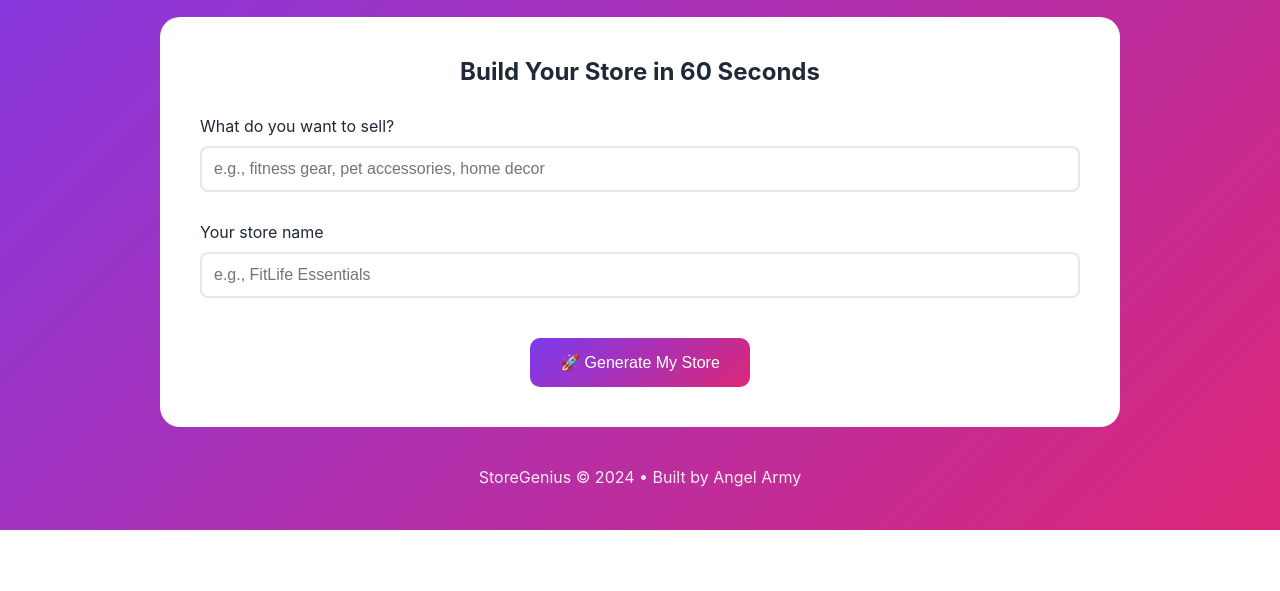
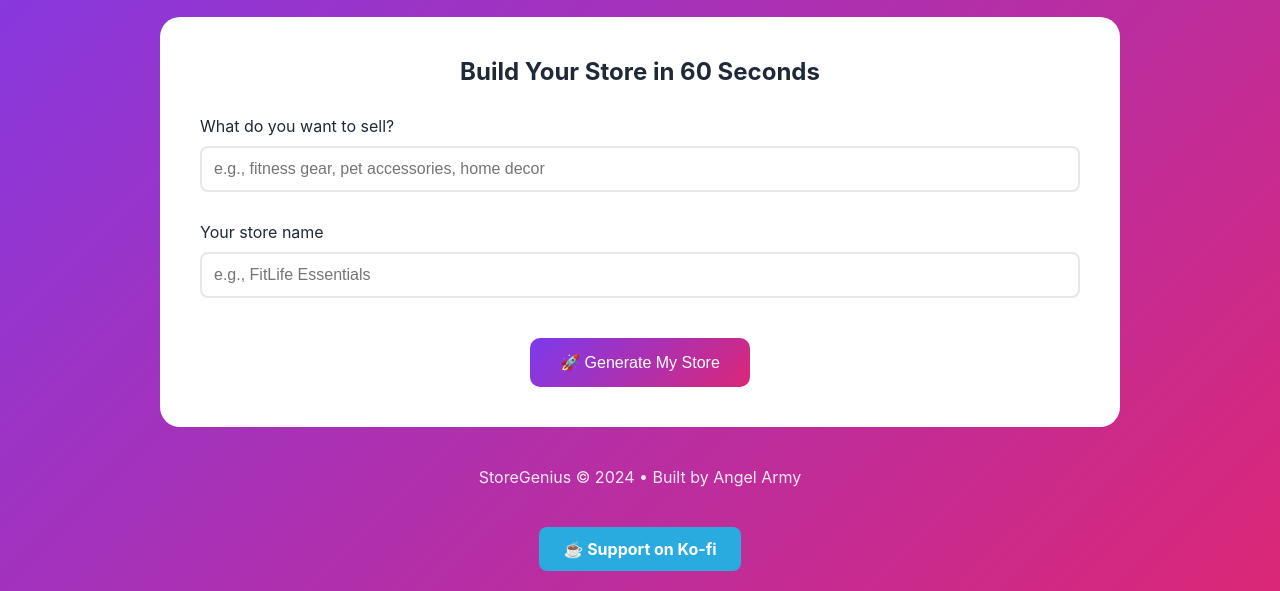
Before and after one commit to hdhdhdgbd5-ui/StoreGenius, a plain HTML site: page index.html in a window 1280 px wide. Shown: the part 270-861 px from the top of the page. Before the commit the page ends 800 px from the top, so only its background shows below. Drawn offline with Linux system fonts and the light colour scheme.

Commit message:
Add Ko-fi support button

```diff
--- a/index.html
+++ b/index.html
@@ -159,5 +159,9 @@
             document.getElementById('storeName').value = '';
         }
     </script>
+
+    <div style="text-align: center; margin: 20px 0;">
+        <a href="https://ko-fi.com/tezfiles" target="_blank" style="background: #29abe0; color: white; padding: 12px 24px; border-radius: 8px; text-decoration: none; font-weight: bold; display: inline-block;">☕ Support on Ko-fi</a>
+    </div>
 </body>
 </html>
```
